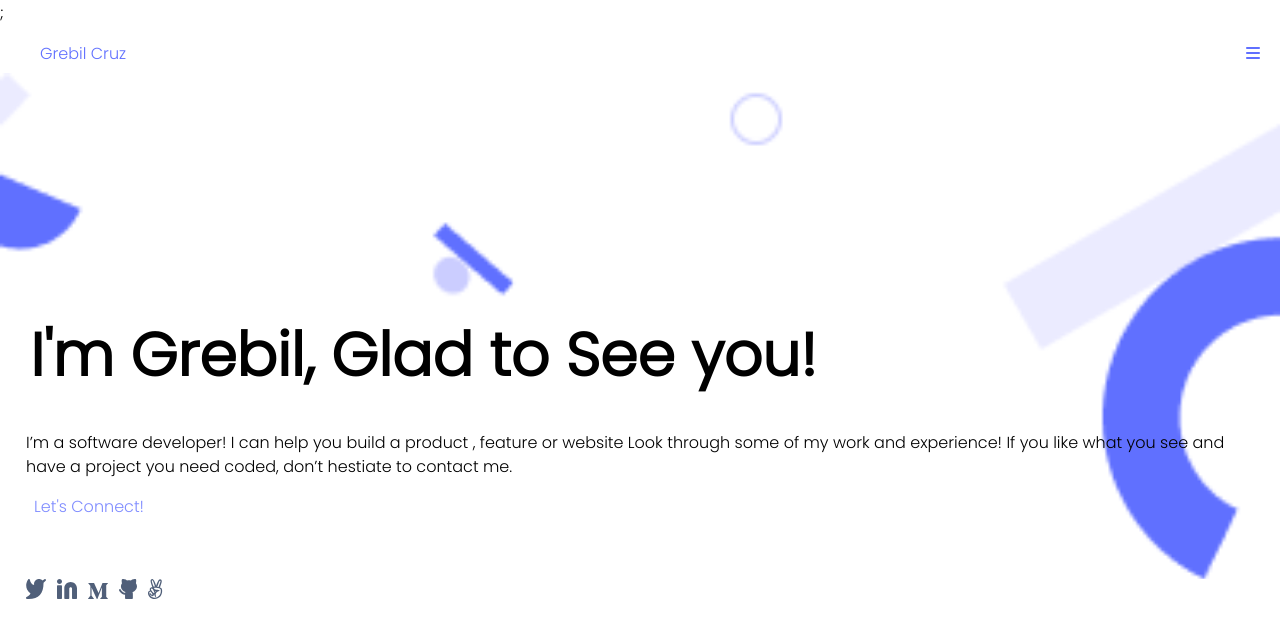
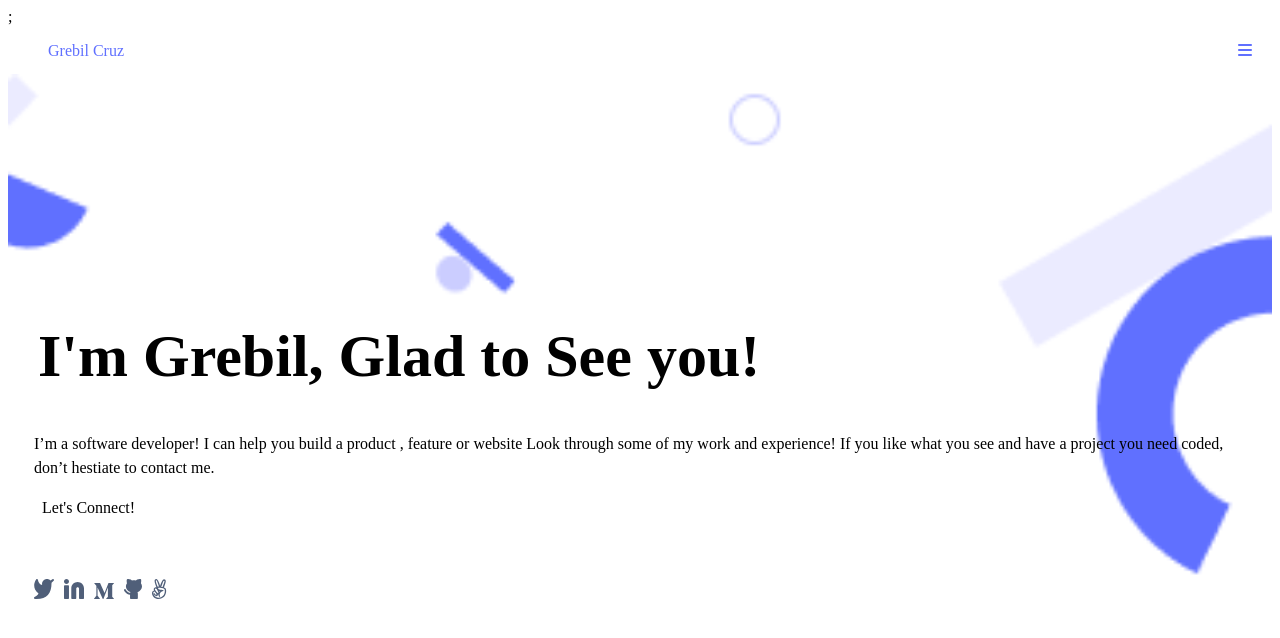
Before and after one commit to GrebilCruz/Mobile-skeleton, a plain HTML site: page index.html in a window 1280 px wide. Drawn offline with Linux system fonts and the light colour scheme.

Commit message:
Update style.css

```diff
--- a/style.css
+++ b/style.css
@@ -1,7 +1,7 @@
-body {
+/* body {
   margin:0;
 	font-family: 'Poppins', sans-serif;
-}
+} */
 
 .container {
 	display: flex;
@@ -76,7 +76,7 @@ body {
 	font-weight: 500;
 	font-size: 16px;
 	line-height: 24px;
-	color: #7F8CFF;
+	color: 7F8CFF;
 	flex: none;
 	order: 0;
 	flex-grow: 0;
```
